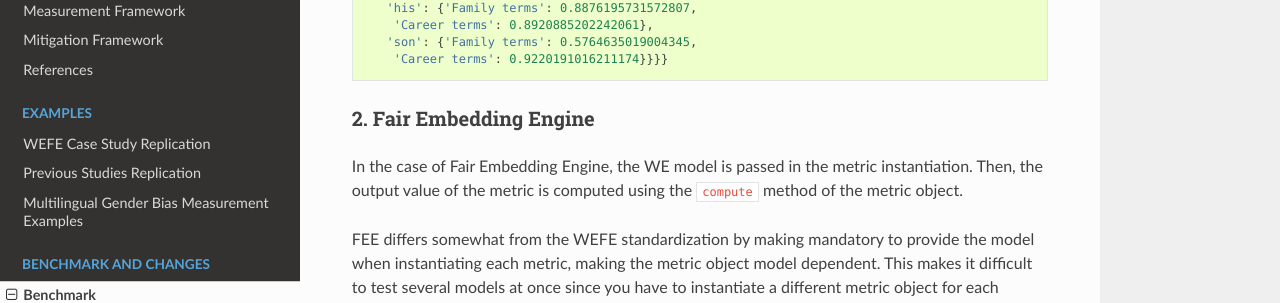
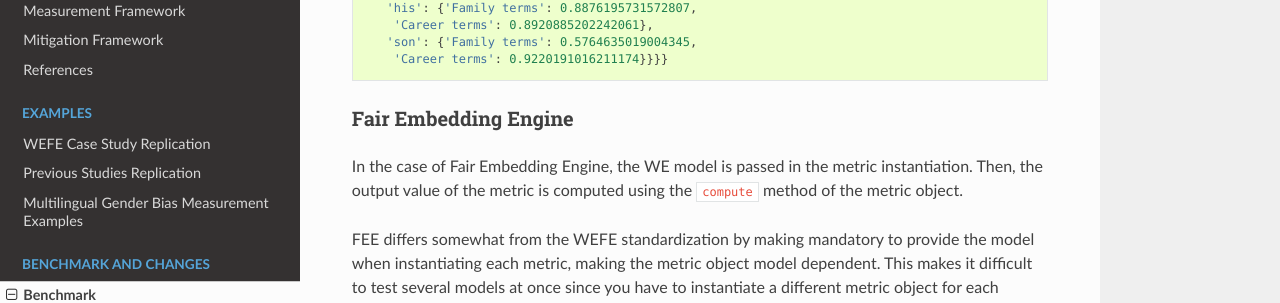
Before and after one commit to dccuchile/wefe, a Sphinx documentation site: the page built from docs/benchmark/benchmark.rst, in a window 1280 px wide and 900 px high, scrolled down 8679 px. Shown: the part 155-458 px from the top of the window. Built offline with Sphinx 7.4.7 and the Read the Docs theme 2.0.0, drawn with Linux system fonts in a browser that asks for light colours; comment, search, counter and statistics services are not loaded; some of the changed text lies outside the part shown.

Commit message:
New enumeration corrections

```diff
--- a/docs/benchmark/benchmark.rst
+++ b/docs/benchmark/benchmark.rst
@@ -519,8 +519,8 @@
 
 
 
-2. Fair Embedding Engine
-~~~~~~~~~~~~~~~~~~~~~~~~
+Fair Embedding Engine
+~~~~~~~~~~~~~~~~~~~~~
 
 In the case of Fair Embedding Engine, the WE model is passed in the
 metric instantiation. Then, the output value of the metric is computed
@@ -1042,8 +1042,8 @@
 
 
 
-1. Responsibly
-~~~~~~~~~~~~~~
+Responsibly
+~~~~~~~~~~~
 
 In Responsibly the embedding model is provided during the instantiation
 of the ``GenderBiasWe`` class. Definitional pairs cannot be provided by
```
